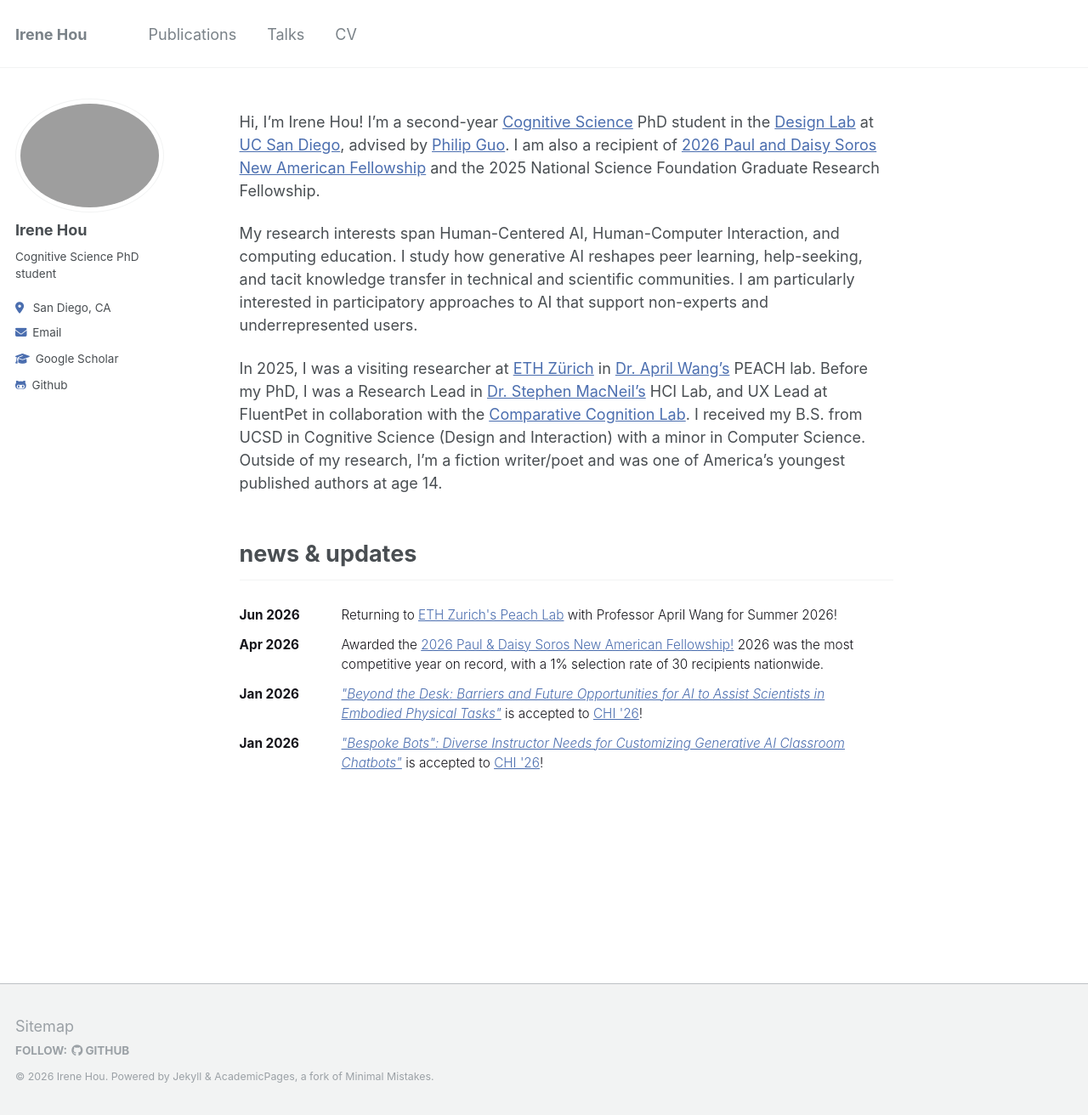
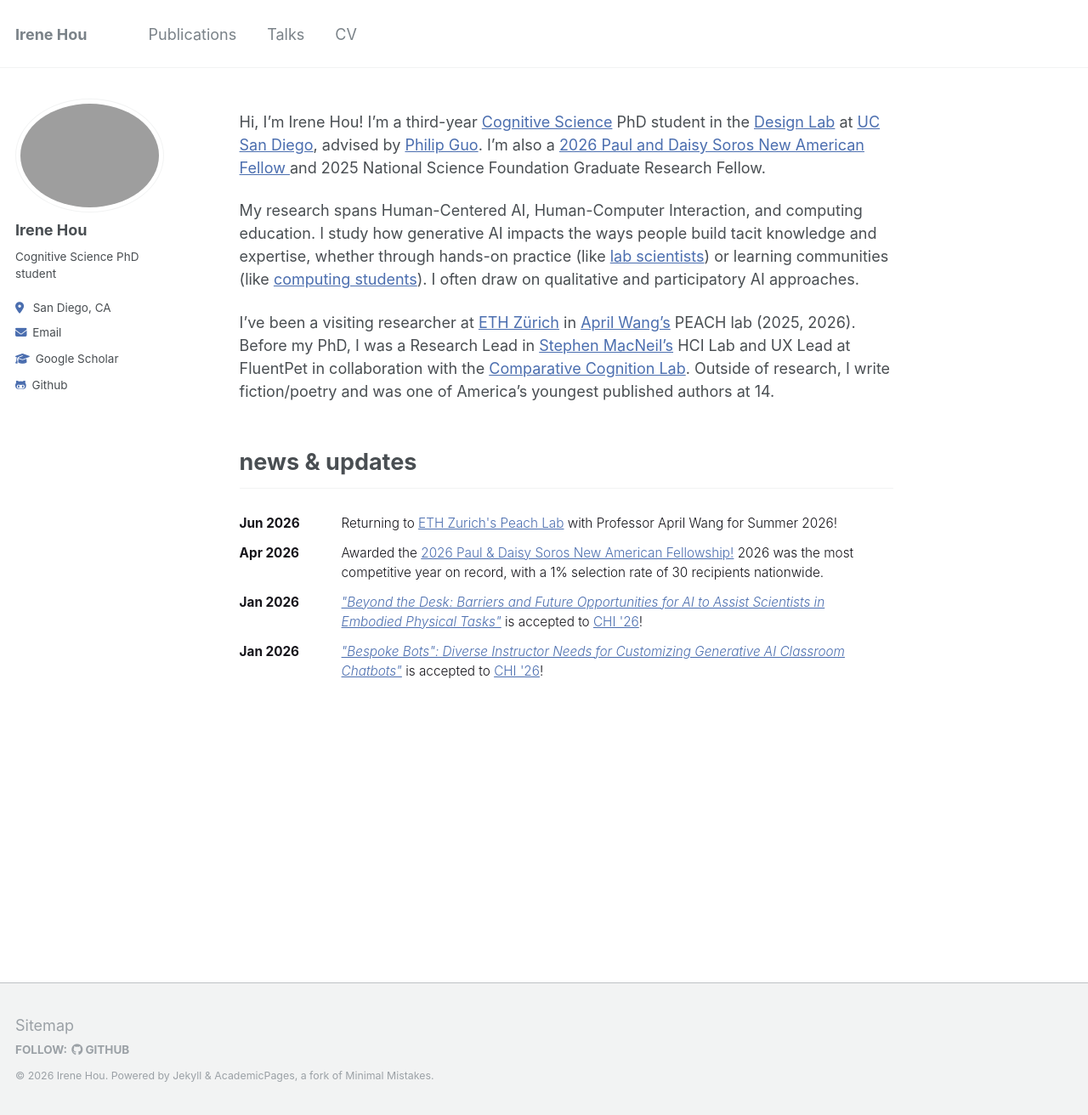
Before and after one commit to houirene/houirene.github.io, a Jekyll site: the page built from _pages/about.md, in a window 1280 px wide and 1312 px high. Shown: the whole window at 85% size. Built offline with Jekyll 4.4.1, drawn with Linux system fonts in a browser that asks for light colours.

Commit message:
Revise about page with updated biography
Updated personal and research information to reflect current status and interests.

```diff
--- a/_pages/about.md
+++ b/_pages/about.md
@@ -8,11 +8,11 @@ redirect_from:
 ---
 
 
-Hi, I'm Irene Hou! I'm a second-year [Cognitive Science](https://cogsci.ucsd.edu) PhD student in the [Design Lab](https://designlab.ucsd.edu) at [UC San Diego](https://ucsd.edu), advised by [Philip Guo](https://pg.ucsd.edu). I am also a recipient of <a href="https://pdsoros.org/meet-the-class-of-2026/" target="_blank" rel="noopener noreferrer">2026 Paul and Daisy Soros New American Fellowship</a> and the 2025 National Science Foundation Graduate Research Fellowship.
+Hi, I'm Irene Hou! I'm a third-year [Cognitive Science](https://cogsci.ucsd.edu) PhD student in the [Design Lab](https://designlab.ucsd.edu) at [UC San Diego](https://ucsd.edu), advised by [Philip Guo](https://pg.ucsd.edu). I'm also a <a href="https://pdsoros.org/meet-the-class-of-2026/" target="_blank" rel="noopener noreferrer">2026 Paul and Daisy Soros New American Fellow </a> and 2025 National Science Foundation Graduate Research Fellow.
 
-My research interests span Human-Centered AI, Human-Computer Interaction, and computing education. I study how generative AI reshapes peer learning, help-seeking, and tacit knowledge transfer in technical and scientific communities. I am particularly interested in participatory approaches to AI that support non-experts and underrepresented users.
+My research spans Human-Centered AI, Human-Computer Interaction, and computing education. I study how generative AI impacts the ways people build tacit knowledge and expertise, whether through hands-on practice (like [lab scientists](https://dl.acm.org/doi/full/10.1145/3772318.3791093)) or learning communities (like [computing students](https://dl.acm.org/doi/10.1145/3724363.3729024)). I often draw on qualitative and participatory AI approaches.
 
-In 2025, I was a visiting researcher at [ETH Zürich](https://ethz.ch/en.html) in [Dr. April Wang's](https://aprilwang.me/) PEACH lab. Before my PhD, I was a Research Lead in [Dr. Stephen MacNeil's](https://stevemacn.github.io) HCI Lab, and UX Lead at FluentPet in collaboration with the [Comparative Cognition Lab](https://cclab.ucsd.edu). I received my B.S. from UCSD in Cognitive Science (Design and Interaction) with a minor in Computer Science. Outside of my research, I'm a fiction writer/poet and was one of America's youngest published authors at age 14.
+I've been a visiting researcher at [ETH Zürich](https://ethz.ch/en.html) in [April Wang's](https://aprilwang.me/) PEACH lab (2025, 2026). Before my PhD, I was a Research Lead in [Stephen MacNeil's](https://stevemacn.github.io) HCI Lab and UX Lead at FluentPet in collaboration with the [Comparative Cognition Lab](https://cclab.ucsd.edu). Outside of research, I write fiction/poetry and was one of America's youngest published authors at 14.
 
 <section id="news">
   <h2>news & updates</h2>
```
